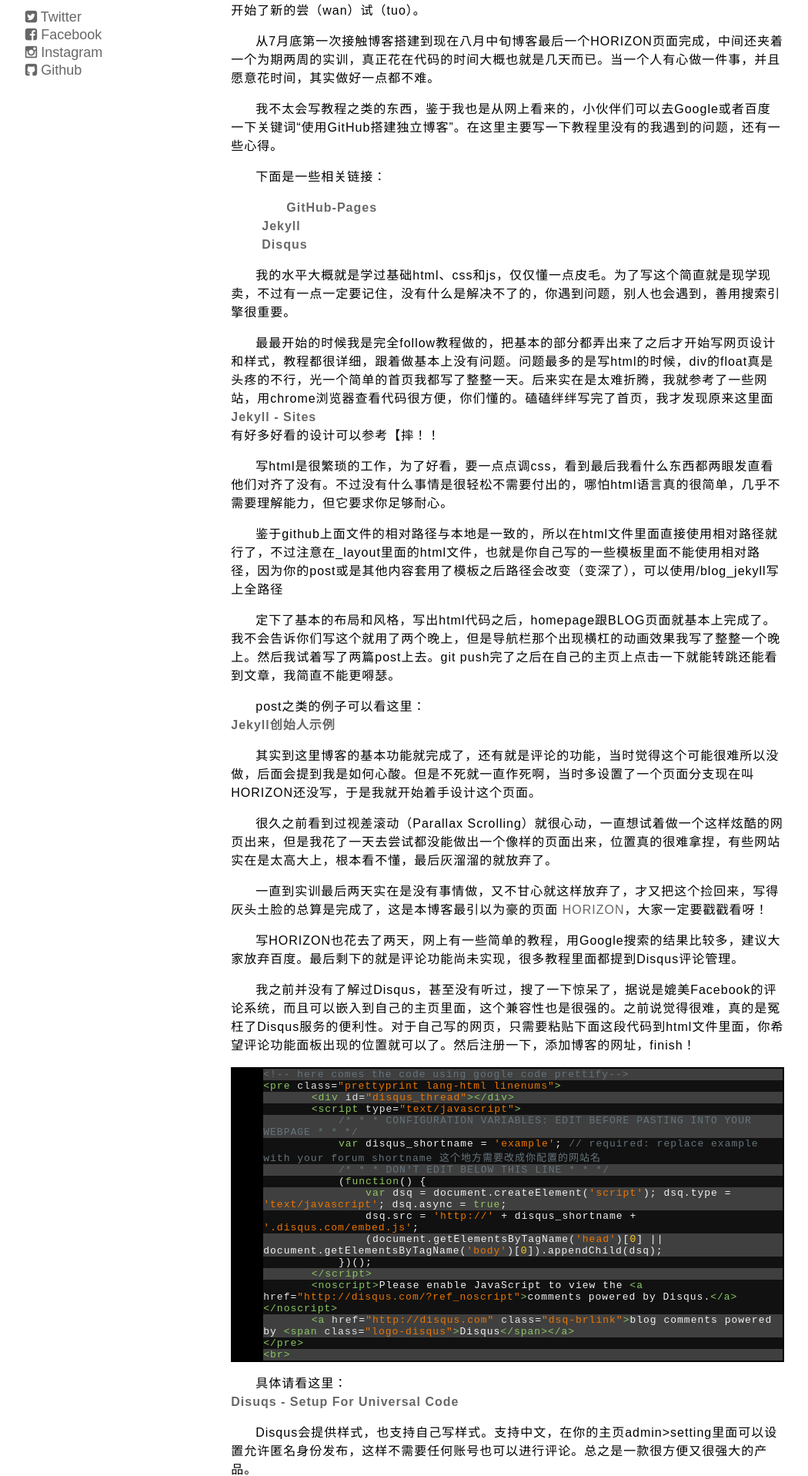
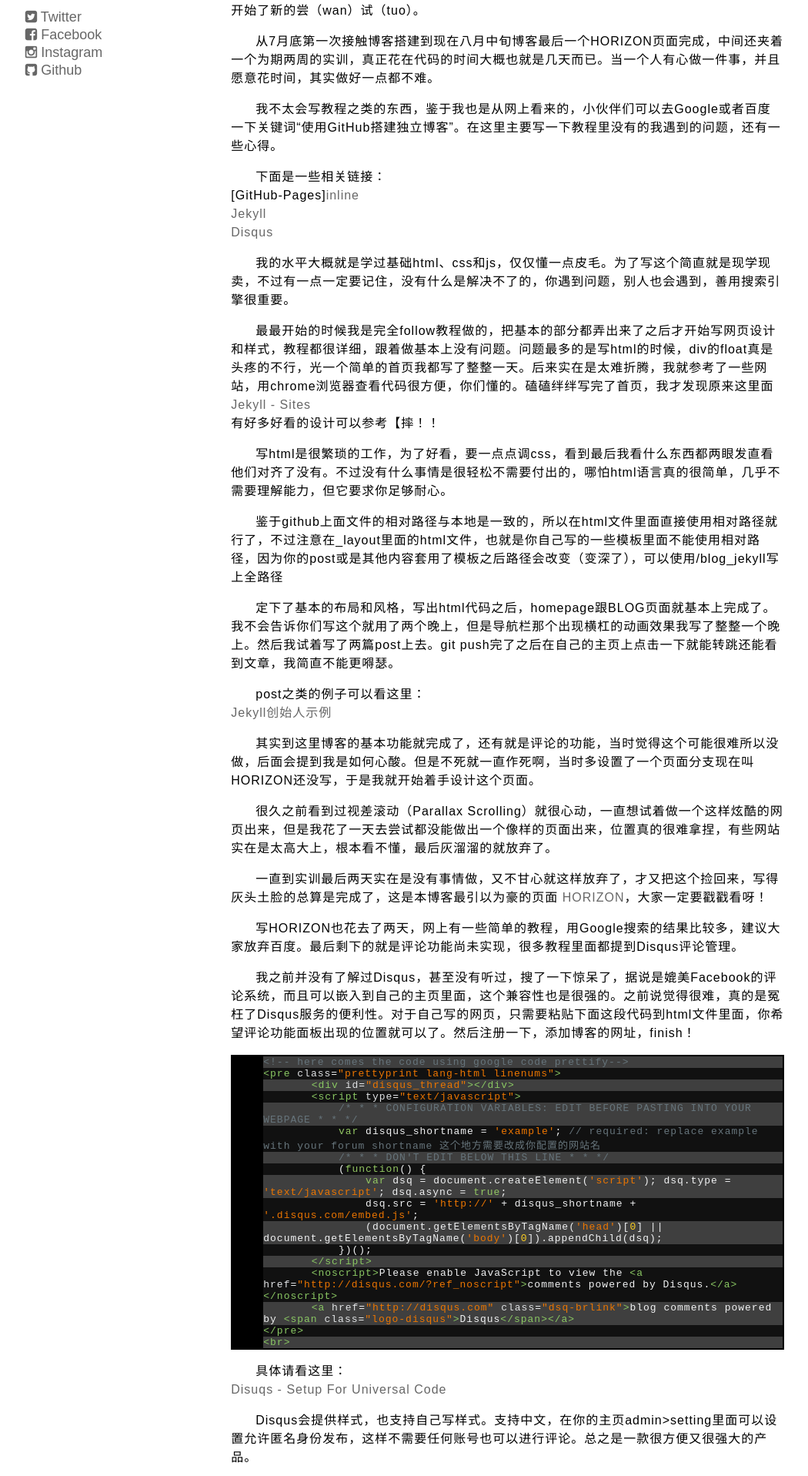
Before and after one commit to kusmour/blog_jekyll, a Jekyll site: the page built from _posts/2014-08-16-testdajianboke.md, in a window 1280 px wide. Shown: the part 336-2253 px from the top of the page at 77% size, without its empty margins (89-1139 px from the left). Built offline with Jekyll 4.4.1, drawn with Linux system fonts in a browser that asks for light colours; some web fonts are replaced; comment, search, counter and statistics services are not loaded.

Commit message:
test md with new post

```diff
--- a/_posts/2014-08-16-testdajianboke.md
+++ b/_posts/2014-08-16-testdajianboke.md
@@ -11,7 +11,7 @@
 我不太会写教程之类的东西，鉴于我也是从网上看来的，小伙伴们可以去Google或者百度一下关键词“使用GitHub搭建独立博客”。在这里主要写一下教程里没有的我遇到的问题，还有一些心得。
 
 下面是一些相关链接：
-> <a href = "https://pages.github.com/" class = "inline">GitHub-Pages</a>
+[GitHub-Pages][inline]("https://pages.github.com/")
 <a href = "http://jekyllrb.com/" class = "inline">Jekyll</a>
 <a href = "https://disqus.com/" class = "inline">Disqus</a>
 
--- a/style/article_page.css
+++ b/style/article_page.css
@@ -53,6 +53,6 @@
 	padding-left: 30px;
 }
 
-a.inline {
+#inline {
 	font-weight: bold;
 }
```
